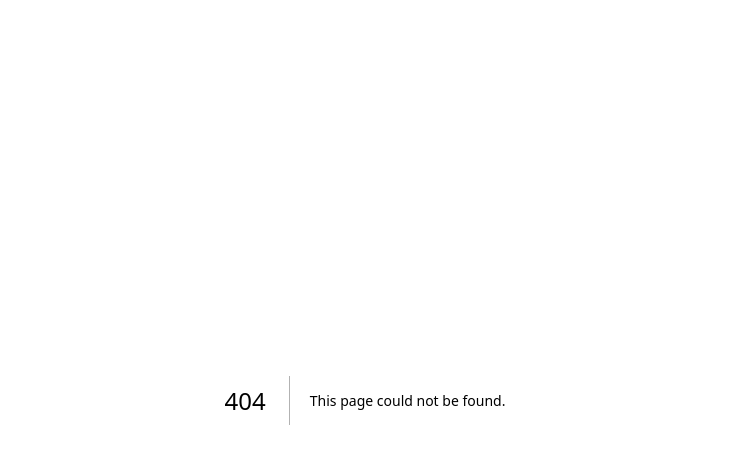
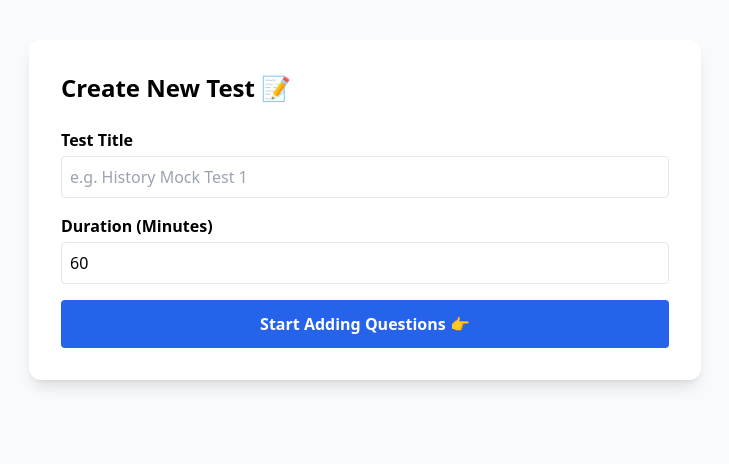
Before and after one commit to kabirnile/deducia-frontend, a Next.js app: page /admin/create-test in a window 1280 px wide. Before the commit this address had no page. Shown: the top 464 px of the page, without its empty margins (275-1004 px from the left). Built offline with nearby package versions, Linux system fonts and the light colour scheme; no server answers.

Commit message:
Create page.tsx

```diff
--- /dev/null
+++ b/app/admin/create-test/page.tsx
@@ -0,0 +1,124 @@
+"use client";
+import { useState, useEffect } from 'react';
+import { useRouter } from 'next/navigation';
+
+const API_BASE = process.env.NEXT_PUBLIC_API_URL ?
+    process.env.NEXT_PUBLIC_API_URL.replace('/api/courses', '') :
+    "";
+
+export default function CreateTest() {
+  const router = useRouter();
+  const [step, setStep] = useState(1); // Step 1: Test Info, Step 2: Add Questions
+  const [testId, setTestId] = useState(null);
+  const [teacherId, setTeacherId] = useState(null);
+
+  // Form 1: Test Details
+  const [title, setTitle] = useState("");
+  const [duration, setDuration] = useState(60);
+
+  // Form 2: Question Details
+  const [qForm, setQForm] = useState({
+    text: "", a: "", b: "", c: "", d: "", correct: "A"
+  });
+  const [questionsAdded, setQuestionsAdded] = useState(0);
+
+  useEffect(() => {
+    const user = JSON.parse(localStorage.getItem('adminUser'));
+    if (user) setTeacherId(user.id);
+  }, []);
+
+  // --- STEP 1: CREATE TEST SHELL ---
+  const createTest = async () => {
+    const res = await fetch(`${API_BASE}/api/tests`, {
+      method: 'POST',
+      headers: { 'Content-Type': 'application/json' },
+      body: JSON.stringify({ title, duration_minutes: duration, teacher_id: teacherId }),
+    });
+    const data = await res.json();
+    if (data.success) {
+      setTestId(data.id);
+      setStep(2); // Move to Question Adding mode
+    }
+  };
+
+  // --- STEP 2: ADD QUESTION ---
+  const addQuestion = async () => {
+    await fetch(`${API_BASE}/api/questions`, {
+      method: 'POST',
+      headers: { 'Content-Type': 'application/json' },
+      body: JSON.stringify({
+        test_id: testId,
+        question_text: qForm.text,
+        option_a: qForm.a, option_b: qForm.b, option_c: qForm.c, option_d: qForm.d,
+        correct_option: qForm.correct
+      }),
+    });
+    setQuestionsAdded(prev => prev + 1);
+    setQForm({ text: "", a: "", b: "", c: "", d: "", correct: "A" }); // Clear form
+    alert("Question Added!");
+  };
+
+  return (
+    <div className="min-h-screen bg-gray-50 p-10 font-sans">
+      <div className="max-w-2xl mx-auto bg-white p-8 rounded-xl shadow-lg">
+
+        {step === 1 ? (
+          // --- VIEW 1: TEST SETUP ---
+          <>
+            <h1 className="text-2xl font-bold mb-6">Create New Test 📝</h1>
+            <div className="space-y-4">
+              <div>
+                <label className="block font-bold mb-1">Test Title</label>
+                <input value={title} onChange={e => setTitle(e.target.value)} className="w-full border p-2 rounded" placeholder="e.g. History Mock Test 1" />
+              </div>
+              <div>
+                <label className="block font-bold mb-1">Duration (Minutes)</label>
+                <input type="number" value={duration} onChange={e => setDuration(e.target.value)} className="w-full border p-2 rounded" />
+              </div>
+              <button onClick={createTest} className="w-full bg-blue-600 text-white py-3 rounded font-bold">Start Adding Questions 👉</button>
+            </div>
+          </>
+        ) : (
+          // --- VIEW 2: ADD QUESTIONS ---
+          <>
+            <div className="flex justify-between items-center mb-6">
+               <h1 className="text-xl font-bold">Add Question #{questionsAdded + 1}</h1>
+               <button onClick={() => router.push('/admin')} className="text-sm text-red-500 font-bold">Finish & Exit</button>
+            </div>
+
+            <div className="space-y-4">
+              <textarea
+                value={qForm.text}
+                onChange={e => setQForm({...qForm, text: e.target.value})}
+                className="w-full border p-2 rounded h-24"
+                placeholder="Type question here..."
+              />
+
+              <div className="grid grid-cols-2 gap-4">
+                <input placeholder="Option A" value={qForm.a} onChange={e => setQForm({...qForm, a: e.target.value})} className="border p-2 rounded" />
+                <input placeholder="Option B" value={qForm.b} onChange={e => setQForm({...qForm, b: e.target.value})} className="border p-2 rounded" />
+                <input placeholder="Option C" value={qForm.c} onChange={e => setQForm({...qForm, c: e.target.value})} className="border p-2 rounded" />
+                <input placeholder="Option D" value={qForm.d} onChange={e => setQForm({...qForm, d: e.target.value})} className="border p-2 rounded" />
+              </div>
+
+              <div>
+                <label className="block font-bold mb-1">Correct Answer</label>
+                <select value={qForm.correct} onChange={e => setQForm({...qForm, correct: e.target.value})} className="w-full border p-2 rounded">
+                  <option value="A">Option A</option>
+                  <option value="B">Option B</option>
+                  <option value="C">Option C</option>
+                  <option value="D">Option D</option>
+                </select>
+              </div>
+
+              <button onClick={addQuestion} className="w-full bg-green-600 text-white py-3 rounded font-bold hover:bg-green-700">
+                ➕ Save Question
+              </button>
+            </div>
+          </>
+        )}
+
+      </div>
+    </div>
+  );
+}
```
